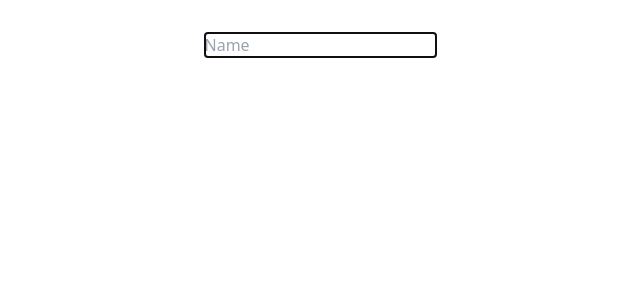
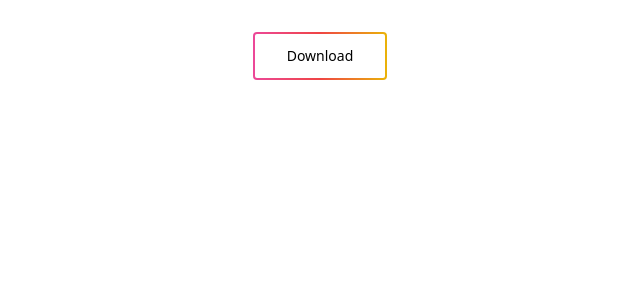
Before and after one commit to apucsd/React-Hooks, a React (Vite) app: page / in a window 1280 px wide. Shown: the top 300 px of the page, without its empty margins (320-960 px from the left). Built offline with nearby package versions, Linux system fonts and the light colour scheme.

Commit message:
created react context concept

```diff
--- a/src/App.tsx
+++ b/src/App.tsx
@@ -1,11 +1,10 @@
 import "./App.css";
-
-import UseRefExample from "./components/UseRefExample";
+import ThemeToggleButton from "./components/ThemeToggleButton";
 
 function App() {
   return (
     <>
-      <UseRefExample></UseRefExample>
+      <ThemeToggleButton></ThemeToggleButton>
     </>
   );
 }
--- /dev/null
+++ b/src/components/ThemeToggleButton.tsx
@@ -0,0 +1,21 @@
+import { useContext } from "react";
+import { TThemeContextProps, ThemeContext } from "../context/ThemeProvider";
+
+const ThemeToggleButton = () => {
+  const { dark, setDark } = useContext(ThemeContext) as TThemeContextProps;
+  console.log(dark);
+  return (
+    <div className={`w-full ${dark ? "bg-black" : "bg-white"}`}>
+      <button
+        onClick={() => setDark(!dark)}
+        className="group inline-block rounded bg-gradient-to-r from-pink-500 via-red-500 to-yellow-500 p-[2px] hover:text-white focus:outline-none focus:ring active:text-opacity-75"
+      >
+        <span className="block rounded-sm bg-white px-8 py-3 text-sm font-medium group-hover:bg-transparent">
+          Download
+        </span>
+      </button>
+    </div>
+  );
+};
+
+export default ThemeToggleButton;
--- /dev/null
+++ b/src/context/ThemeProvider.tsx
@@ -0,0 +1,24 @@
+import React, { ReactNode, createContext, useState } from "react";
+type TThemeProviderProps = {
+  children: ReactNode;
+};
+export type TThemeContextProps = {
+  dark: boolean;
+  setDark: React.Dispatch<React.SetStateAction<boolean>>;
+};
+export const ThemeContext = createContext<TThemeContextProps | undefined>(
+  undefined
+);
+
+const ThemeProvider = ({ children }: TThemeProviderProps) => {
+  const [dark, setDark] = useState(false);
+  const themeInfo = {
+    dark,
+    setDark,
+  };
+  return (
+    <ThemeContext.Provider value={themeInfo}>{children}</ThemeContext.Provider>
+  );
+};
+
+export default ThemeProvider;
--- a/src/main.tsx
+++ b/src/main.tsx
@@ -1,10 +1,13 @@
-import React from 'react'
-import ReactDOM from 'react-dom/client'
-import App from './App.tsx'
-import './index.css'
+import React from "react";
+import ReactDOM from "react-dom/client";
+import App from "./App.tsx";
+import "./index.css";
+import ThemeProvider from "./context/ThemeProvider.tsx";
 
-ReactDOM.createRoot(document.getElementById('root')!).render(
+ReactDOM.createRoot(document.getElementById("root")!).render(
   <React.StrictMode>
-    <App />
-  </React.StrictMode>,
-)
+    <ThemeProvider>
+      <App />
+    </ThemeProvider>
+  </React.StrictMode>
+);
```
